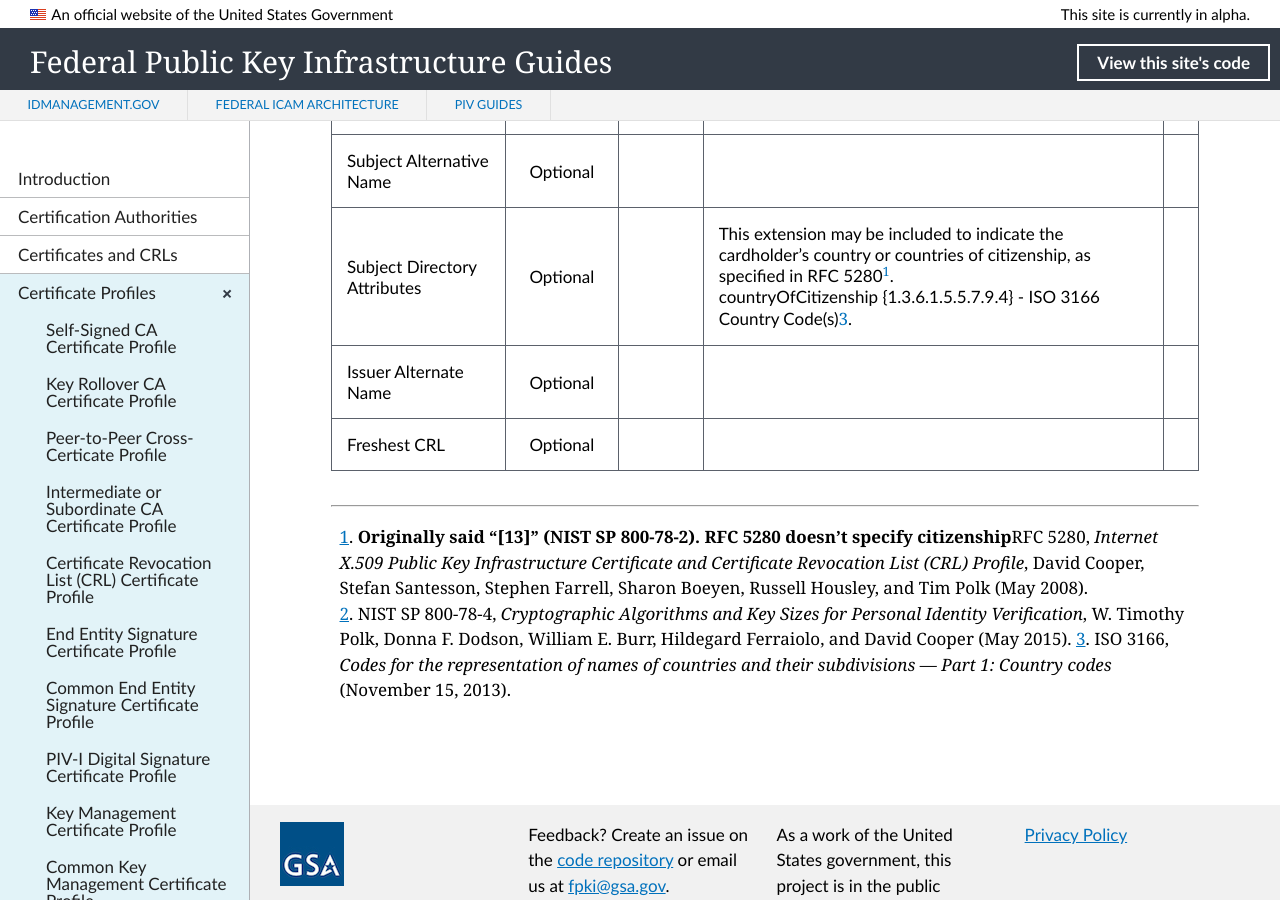
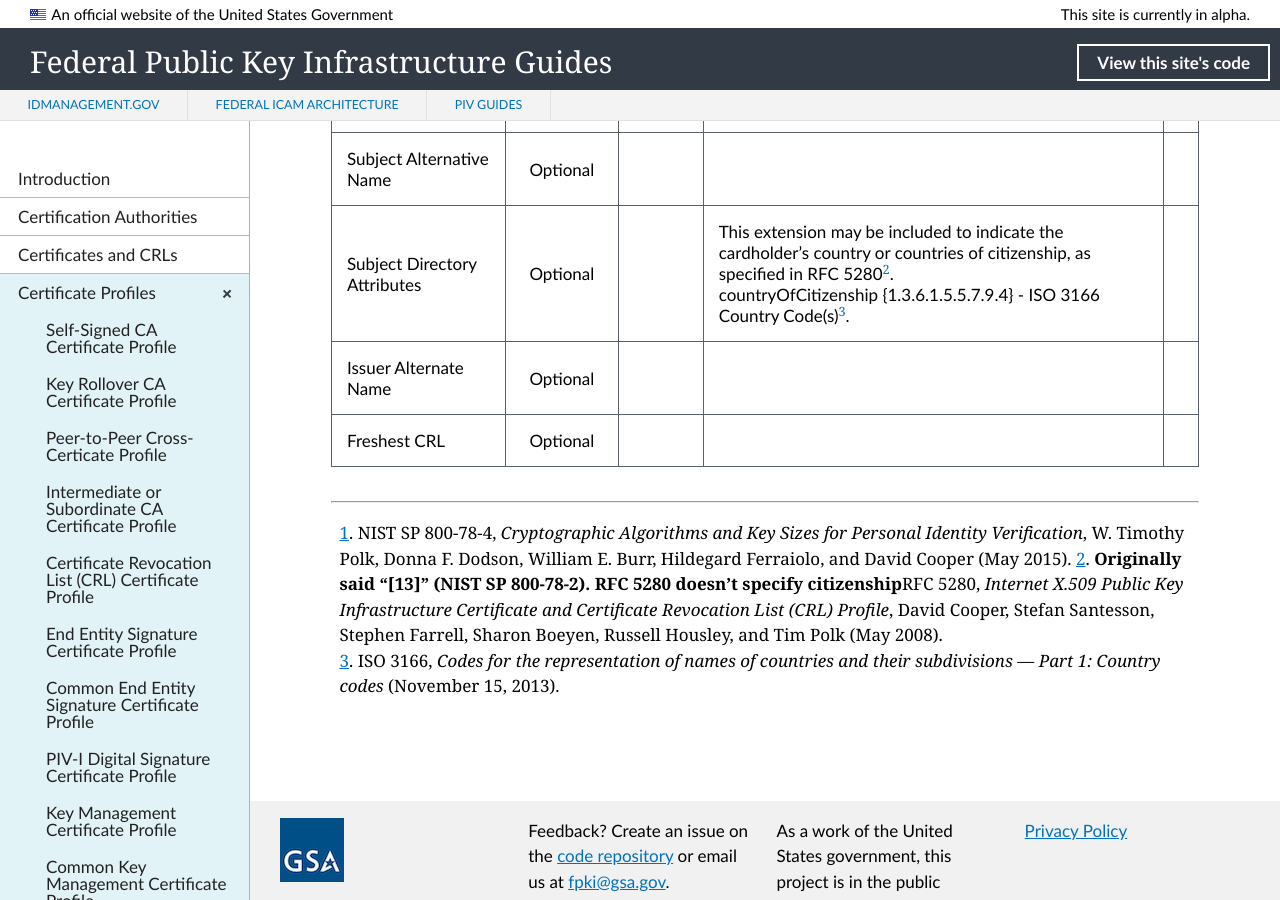
Before and after one commit to GSA/fpki-guides, a Jekyll site: the page built from _profiles/11_pivi_key_mgmt.md, in a window 1280 px wide and 900 px high, scrolled down 1817 px. Built offline with Jekyll 4.4.1, drawn with Linux system fonts in a browser that asks for light colours; nearby versions of some CDN libraries; library files that are not in the unit come from our copies.

Commit message:
Update 11_pivi_key_mgmt.md
Update footnotes

```diff
--- a/_profiles/11_pivi_key_mgmt.md
+++ b/_profiles/11_pivi_key_mgmt.md
@@ -26,11 +26,11 @@
 | Authority Key Identifier   | Mandatory  |  | Octet string (same as subject key identifier in Issuing CA certificate). |
 | Extended Key Usage   | Optional |  |  If included to support specific applications, the extension should be non-critical.<BR>The 2 values listed for keyPurposeID should be included for key-management purposes:<BR>- 1.3.6.1.5.5.7.3.4 - Id-kp-emailProtection<BR>- 1.3.6.1.4.311.10.3.4 - Encrypting File System<BR>Additional key purposes may be specified.  |
 |Subject Alternative Name   | Optional  |  |   |
-| Subject Directory Attributes   | Optional  |  | This extension may be included to indicate the cardholder's country or countries of citizenship, as specified in RFC 5280<sup>[1](#1)</sup>.<BR>countryOfCitizenship {1.3.6.1.5.5.7.9.4} - ISO 3166 Country Code(s)<a name="3">3</a>. |
+| Subject Directory Attributes   | Optional  |  | This extension may be included to indicate the cardholder's country or countries of citizenship, as specified in RFC 5280<sup>[2](#2)</sup>.<BR>countryOfCitizenship {1.3.6.1.5.5.7.9.4} - ISO 3166 Country Code(s)<sup>[3](#3)</sup>. |
 | Issuer Alternate Name   | Optional  |  |   |
 | Freshest CRL   | Optional  |  |   |
 
 ------
-<a name="1">1</a>. **Originally said "[13]" (NIST SP 800-78-2). RFC 5280 doesn't specify citizenship**RFC 5280, _Internet X.509 Public Key Infrastructure Certificate and Certificate Revocation List (CRL) Profile_, David Cooper, Stefan Santesson, Stephen Farrell, Sharon Boeyen, Russell Housley, and Tim Polk (May 2008).<br>
-<a name="2">2</a>. NIST SP 800-78-4, _Cryptographic Algorithms and Key Sizes for Personal Identity Verification_, W. Timothy Polk, Donna F. Dodson, William E. Burr, Hildegard Ferraiolo, and David Cooper (May 2015).
+<a name="1">1</a>. NIST SP 800-78-4, _Cryptographic Algorithms and Key Sizes for Personal Identity Verification_, W. Timothy Polk, Donna F. Dodson, William E. Burr, Hildegard Ferraiolo, and David Cooper (May 2015).
+<a name="2">2</a>. **Originally said "[13]" (NIST SP 800-78-2). RFC 5280 doesn't specify citizenship**RFC 5280, _Internet X.509 Public Key Infrastructure Certificate and Certificate Revocation List (CRL) Profile_, David Cooper, Stefan Santesson, Stephen Farrell, Sharon Boeyen, Russell Housley, and Tim Polk (May 2008).<br>
 <a name="3">3</a>. ISO 3166, _Codes for the representation of names of countries and their subdivisions — Part 1: Country codes_ (November 15, 2013).
```
Also changed, not shown: other parts of _profiles/11_pivi_key_mgmt.md (+1 -1 lines).
